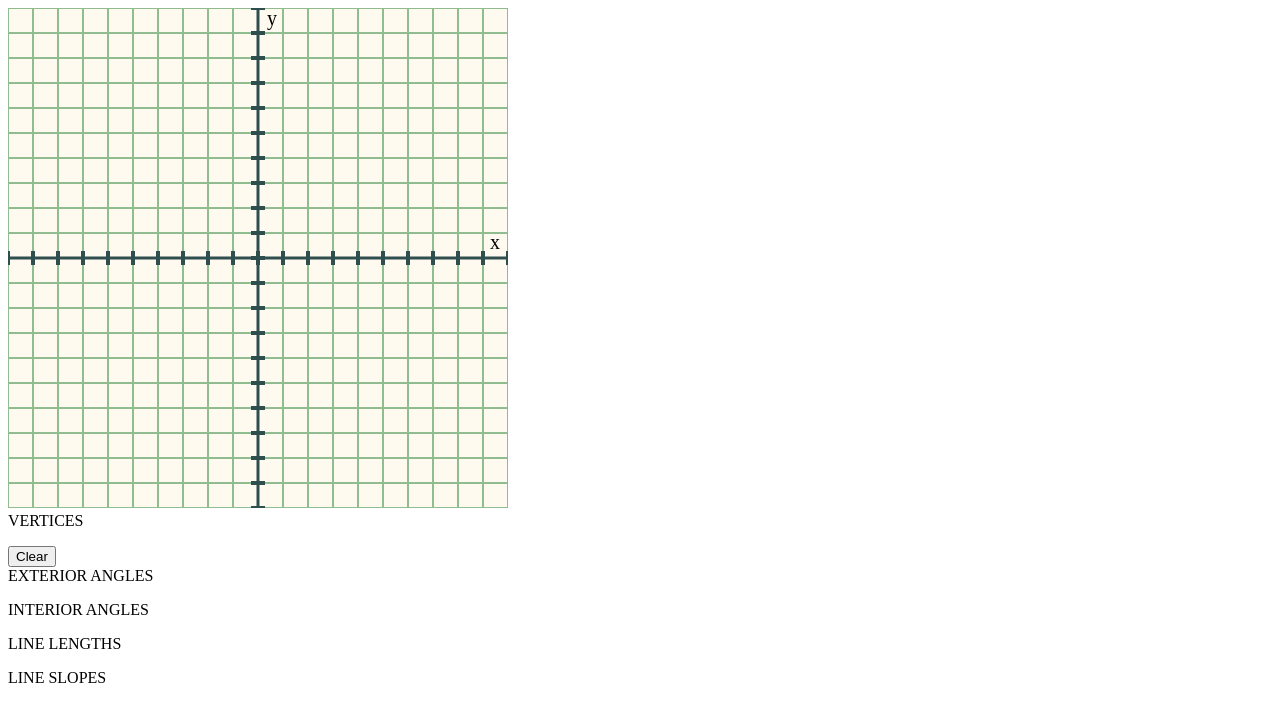
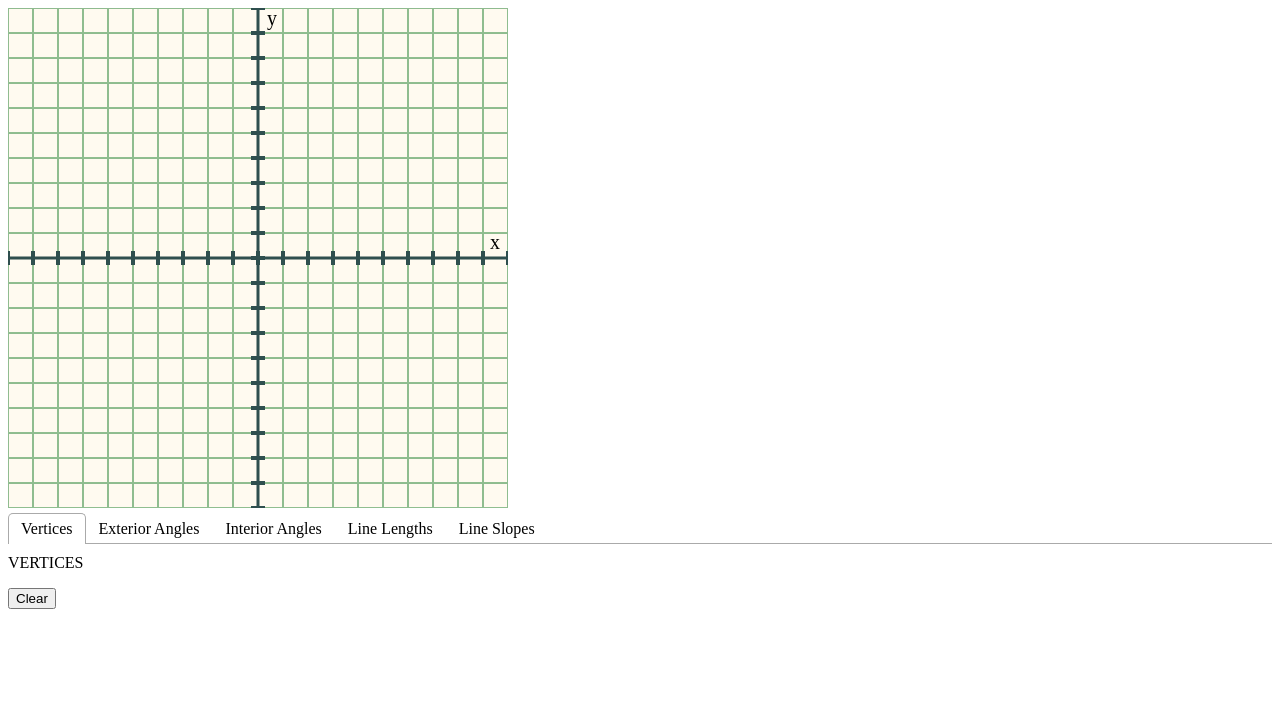
Before and after one commit to NotLiu/Schwarz-Christoffel, a React app in the folder frontend/: page / in a window 1280 px wide. Shown: the top 722 px of the page. Built offline with nearby package versions, Linux system fonts and the light colour scheme; the HTML template or start-up script is replaced by a standard one.

Commit message:
reconfigured webpack.config.js to load .css, implemented polygon data tabs

```diff
--- a/frontend/package.json
+++ b/frontend/package.json
@@ -17,6 +17,8 @@
     "react": "^17.0.1",
     "react-dom": "^17.0.1",
     "react-p5": "^1.3.8",
+    "react-tabs": "^3.2.1",
+    "style-loader": "^2.0.0",
     "webpack": "^5.21.2",
     "webpack-cli": "^4.5.0"
   },
@@ -24,6 +26,7 @@
     "@babel/core": "^7.12.16",
     "@babel/plugin-proposal-class-properties": "^7.12.13",
     "@babel/preset-react": "^7.12.13",
-    "babel-loader": "^8.2.2"
+    "babel-loader": "^8.2.2",
+    "css-loader": "^5.2.0"
   }
 }
--- a/frontend/src/App.js
+++ b/frontend/src/App.js
@@ -4,6 +4,8 @@ import ReactDOM, { render } from "react-dom";
 // import Sketch from 'react-p5';
 import axios from "axios";
 import Cookies from "js-cookie";
+import { Tab, Tabs, TabList, TabPanel } from "react-tabs";
+import "react-tabs/style/react-tabs.css";
 
 axios.defaults.xsrfCookieName = "csrftoken";
 axios.defaults.xsrfHeaderName = "X-CSRFToken";
@@ -281,7 +283,7 @@ class App extends React.Component {
       let left = this.vertexPlotConversionX(vertX) - 10;
       let top = this.vertexPlotConversionY(vertY) - 10;
 
-      const width = 200;
+      const width = 160;
       const height = 150;
 
       let plotTooltip = this.state.plotTooltip;
@@ -371,6 +373,48 @@ class App extends React.Component {
 
   delToolTip() {
     this.setState({ plotTooltip: [] });
+  }
+
+  //data tabs
+  verticesTab(data) {
+    return (
+      <div>
+        VERTICES
+        <ul>{data}</ul>
+      </div>
+    );
+  }
+  extAngleTab(data) {
+    return (
+      <div>
+        EXTERIOR ANGLES
+        <ul>{data}</ul>
+      </div>
+    );
+  }
+  intAngleTab(data) {
+    return (
+      <div>
+        INTERIOR ANGLES
+        <ul>{data}</ul>
+      </div>
+    );
+  }
+  lineLenTab(data) {
+    return (
+      <div>
+        LINE LENGTHS
+        <ul>{data}</ul>
+      </div>
+    );
+  }
+  lineSlopeTab(data) {
+    return (
+      <div>
+        LINE SLOPES
+        <ul>{data}</ul>
+      </div>
+    );
   }
 
   componentDidMount() {
@@ -535,6 +579,7 @@ class App extends React.Component {
     } else if (this.state.gridSize[3] < 0) {
       originy = 0;
     }
+
     // console.log(this.mouseCoords);
     return (
       <div id="cont">
@@ -557,6 +602,7 @@ class App extends React.Component {
                   fill="darkseagreen"
                   stroke="darkslategrey"
                   strokeWidth="2"
+                  fillRule="nonzero"
                 />
               </g>
               <g>{this.state.planePlotVertices}</g>
@@ -584,29 +630,50 @@ class App extends React.Component {
             </g>
           </svg>
         </div>
-        <div id="vertexBox">
+        <Tabs>
+          <TabList>
+            <Tab>Vertices</Tab>
+            <Tab>Exterior Angles</Tab>
+            <Tab>Interior Angles</Tab>
+            <Tab>Line Lengths</Tab>
+            <Tab>Line Slopes</Tab>
+          </TabList>
+
+          <TabPanel>
             <div className="box">
-            VERTICES
-            <ul>{listItems}</ul>
+              {this.verticesTab(listItems)}
               <button onClick={onClickVert}>Clear</button>
             </div>
+          </TabPanel>
+
+          <TabPanel>
             <div className="box">
-            EXTERIOR ANGLES
-            <ul>{extAnglesList}</ul>
+              {this.extAngleTab(extAnglesList)}
+              <button onClick={onClickVert}>Clear</button>
             </div>
+          </TabPanel>
+
+          <TabPanel>
             <div className="box">
-            INTERIOR ANGLES
-            <ul>{intAnglesList}</ul>
+              {this.intAngleTab(intAnglesList)}
+              <button onClick={onClickVert}>Clear</button>
             </div>
+          </TabPanel>
+
+          <TabPanel>
             <div className="box">
-            LINE LENGTHS
-            <ul>{lineLenList}</ul>
+              {this.lineLenTab(lineLenList)}
+              <button onClick={onClickVert}>Clear</button>
             </div>
+          </TabPanel>
+
+          <TabPanel>
             <div className="box">
-            LINE SLOPES
-            <ul>{lineSlopeList}</ul>
+              {this.lineSlopeTab(lineSlopeList)}
+              <button onClick={onClickVert}>Clear</button>
             </div>
-        </div>
+          </TabPanel>
+        </Tabs>
       </div>
     );
   }
--- a/frontend/webpack.config.js
+++ b/frontend/webpack.config.js
@@ -1,16 +1,17 @@
 // frontend/webpack.config.js
-const path = require('path')
-const webpack = require('webpack')
+const path = require("path");
+const webpack = require("webpack");
+
 module.exports = {
   // Where Webpack looks to load your JavaScript
   entry: {
-        main: path.resolve(__dirname, 'src/index.js'),
+    main: path.resolve(__dirname, "src/index.js"),
   },
-    mode: 'development',
+  mode: "development",
   // Where Webpack spits out the results (the SC static folder)
   output: {
-        path: path.resolve(__dirname, '../backend/SC/static/SC/build/'),
-        filename: '[name].js',
+    path: path.resolve(__dirname, "../backend/SC/static/SC/build/"),
+    filename: "[name].js",
   },
   plugins: [
     // Don't output new files if there is an error
@@ -18,17 +19,23 @@ module.exports = {
   ],
   // Where find modules that can be imported (eg. React)
   resolve: {
-        extensions: ['*', '.js', '.jsx'],
+    extensions: ["*", ".js", ".jsx"],
     modules: [
-            path.resolve(__dirname, 'src'),
-            path.resolve(__dirname, 'node_modules'),
+      path.resolve(__dirname, "src"),
+      path.resolve(__dirname, "node_modules"),
     ],
   },
-    module: { rules: [
+  module: {
+    rules: [
       {
         test: /\.js$/,
         exclude: /node_modules/,
-        use: ['babel-loader'],
+        use: ["babel-loader"],
       },
-    ]},
-}
+      {
+        test: /\.css$/i,
+        use: ["style-loader", "css-loader"],
+      },
+    ],
+  },
+};
```
Also changed, not shown: 1 other file (tests, documents, lock files or other folders). Lines whose indentation alone changed are shown as unchanged.
